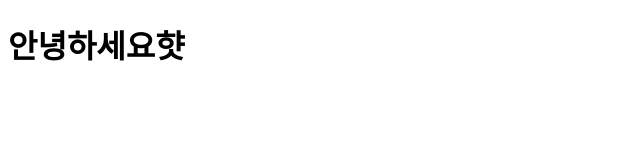
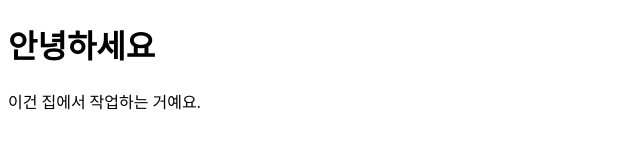
Before and after one commit to kim-soonae/gittest, a plain HTML site: page index.html in a window 1280 px wide. Shown: the whole page, without its empty margins (0-640 px from the left). Drawn offline with Linux system fonts and the light colour scheme.

Commit message:
집작업완료

```diff
--- a/index.html
+++ b/index.html
@@ -7,6 +7,7 @@
     <title>Document</title>
 </head>
 <body>
-    <h1>안녕하세요햣 </h1>
+    <h1>안녕하세요 </h1>
+    <p> 이건 집에서 작업하는 거예요.</p>
 </body>
 </html>
```
